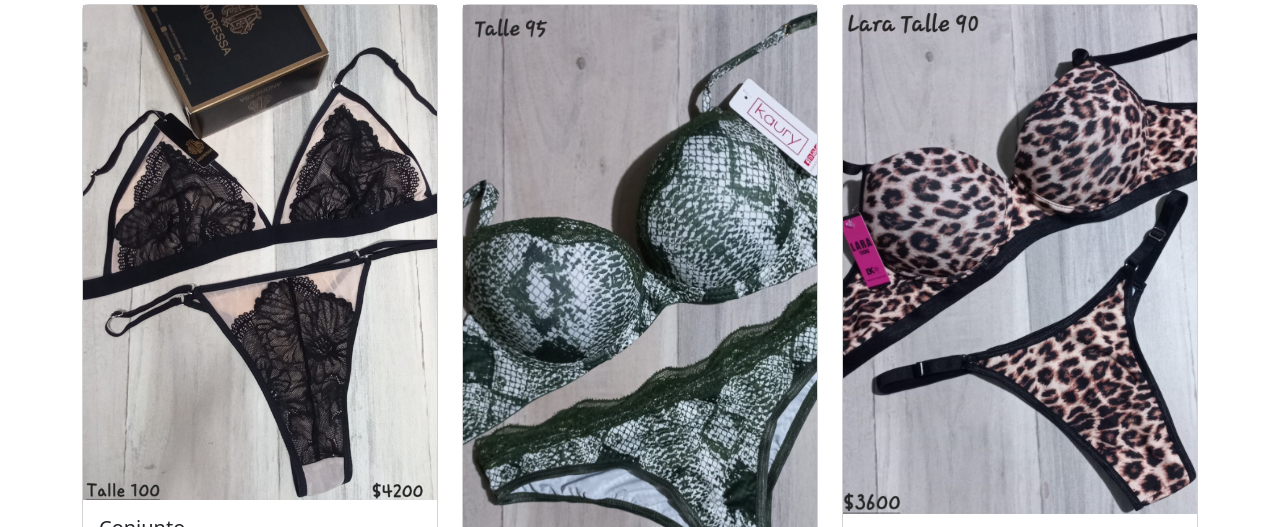
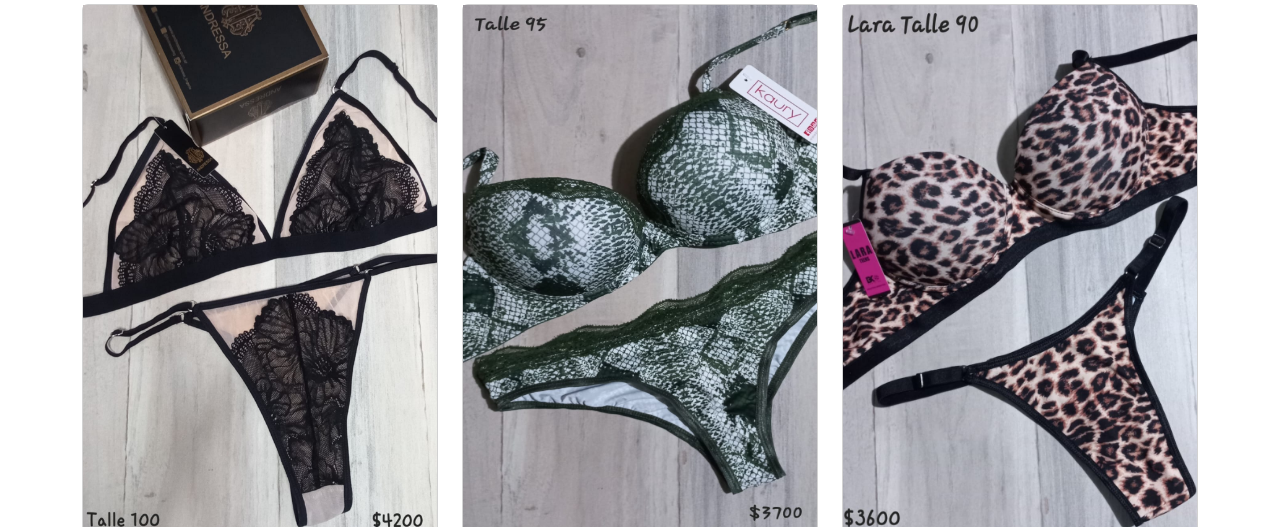
Before and after one commit to luciano-santagada/Sofia-lenceria, a website: page pages/productos.html in a window 1280 px wide. Shown: the part 206-733 px from the top of the page. Drawn offline with nearby package versions, Linux system fonts and the light colour scheme.

Commit message:
ultima ultima utlima correccion

```diff
--- a/scss/estilos.scss
+++ b/scss/estilos.scss
@@ -101,10 +101,6 @@
     height: 525px;
 }
 
-.imagen-prod {
-    height: 525px;
-}
-
 .title {
     display: flex;
     justify-content: center;
```
Also changed, not shown: css/estilos.css.
